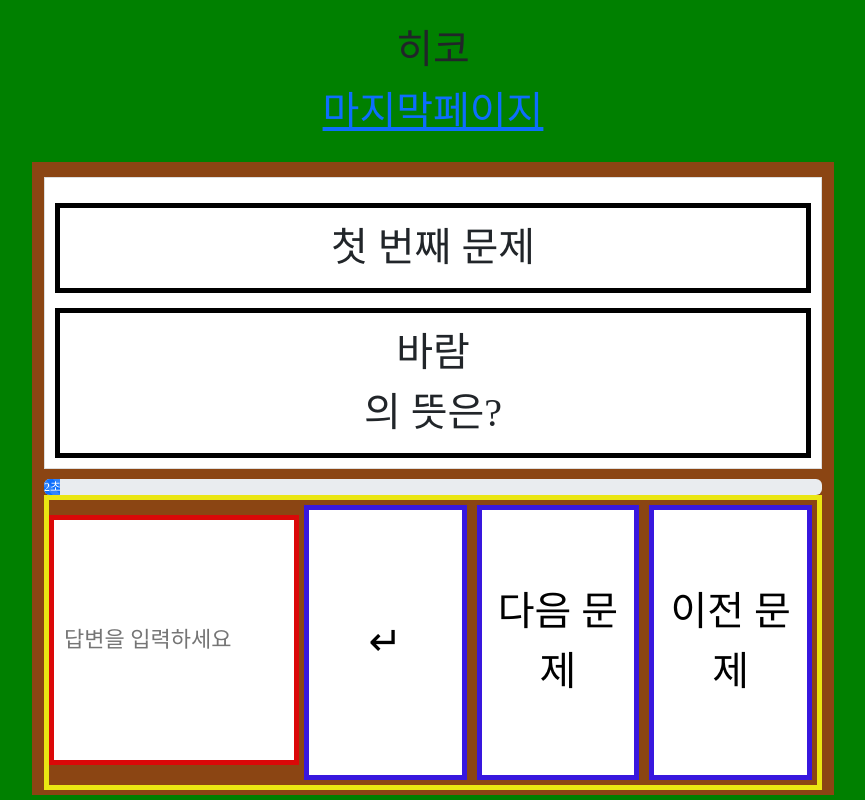
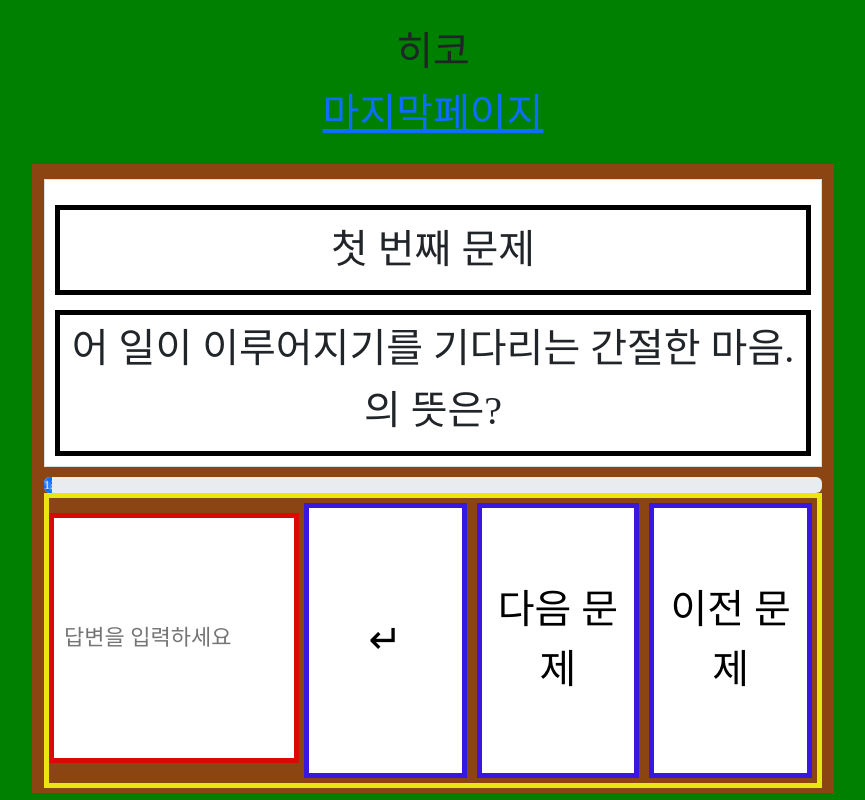
Before and after one commit to mnyu123/HiKo, a React (Create React App) app: page /HiKo/second in a window 1280 px wide. Shown: the whole page, without its empty margins (207-1072 px from the left). Built offline with nearby package versions, Linux system fonts and the light colour scheme; a web font is replaced by a local one.

Commit message:
타이핑 스크립트 효과 일부수정 + 단어 뜻이 나오게 변경

```diff
--- a/src/pages/Second.js
+++ b/src/pages/Second.js
@@ -14,7 +14,7 @@ export default function Second() {
   // timeLeft: 남은 시간
   // setTimeLeft: 남은 시간을 변경하는 함수
   // useState(300): timeLeft의 초기값을 300으로 설정 = 5분(5 * 60초)
-  const [timeLeft, setTimeLeft] = useState(300); // 5분(5 * 60초)
+  const [timeLeft, setTimeLeft] = useState(150); // 5분(5 * 60초)
 
   // progress: ProgressBar 진행률
   // setProgress: ProgressBar 진행률을 변경하는 함수
@@ -28,9 +28,9 @@ export default function Second() {
   // API를 추가하고 나서는 여기가 변수처럼 변해야 할듯
   // questions: 문제 목록
   const questions = [
-    { number: "첫 번째", content: "바람" },
-    { number: "두 번째", content: "시나브로" },
-    { number: "세 번째", content: "나무" },
+    { number: "첫 번째", content: "어떤 일이 이루어지기를 기다리는 간절한 마음." },
+    { number: "두 번째", content: "모르는 사이에 조금씩 조금씩." },
+    { number: "세 번째", content: "땔감이 되는 나무붙이." },
   ];
 
   useEffect(() => {
@@ -38,7 +38,7 @@ export default function Second() {
       // 시간이 0 이면 다음문제로 넘어감.
       if (currentQuestion < questions.length) {
         setCurrentQuestion(currentQuestion + 1);
-        setTimeLeft(300); // 다음 문제로 이동할 때 시간 초기화
+        setTimeLeft(150); // 다음 문제로 이동할 때 시간 초기화
       }
     }
 
@@ -50,14 +50,14 @@ export default function Second() {
           if (currentQuestion < questions.length) {
             setCurrentQuestion(currentQuestion + 1);
             setProgress(0); // ProgressBar 초기화
-            return 300; // 카운트다운 초기화
+            return 150; // 카운트다운 초기화
           }
           return prevTime;
         } else {
           return prevTime - 1;
         }
       });
-    }, 1000);
+    }, 3000);
 
     return () => {
       clearInterval(timer);
@@ -79,7 +79,7 @@ export default function Second() {
     if (currentQuestion < questions.length) {
       setCurrentQuestion(currentQuestion + 1);
       setProgress(0); // ProgressBar 초기화
-      setTimeLeft(300); // 카운트다운 초기화
+      setTimeLeft(150); // 카운트다운 초기화
     } else {
       // 마지막 문제입니다 출력 후 다음 컴포넌트로 이동 예정
       showAlertMessage2();
@@ -91,7 +91,7 @@ export default function Second() {
     if (currentQuestion > 1) {
       setCurrentQuestion(currentQuestion - 1);
       setProgress(0); // ProgressBar 초기화
-      setTimeLeft(300); // 카운트다운 초기화
+      setTimeLeft(150); // 카운트다운 초기화
     } else {
       // 첫번째 문제임을 알려줌
       showAlertMessage1();
@@ -114,31 +114,71 @@ export default function Second() {
   };
 
   // 타이핑 효과 컴포넌트
+
   const TypingTitle = ({ content }) => {
-    const [typedContent, setTypedContent] = useState("");
-    const [count, setCount] = useState(0);
+    const [apiwords, setApiwords] = useState("");
+    const [isComplete, setIsComplete] = useState(false);
 
     useEffect(() => {
-      let typingInterval;
-
-      const typeNextCharacter = () => {
-        if (count < content.length) {
-          setTypedContent((prevContent) => prevContent + content[count]);
-          setCount(count + 1);
+      let count = 0;
+      const typingInterval = setInterval(() => {
+        if (count < content.length-1) {
+          setApiwords((prevTitleValue) => prevTitleValue + content[count]);
+          count++;
         } else {
-          clearInterval(typingInterval); // 타이핑 완료 후 clearInterval
+          setIsComplete(true);
+          clearInterval(typingInterval);
         }
-      };
-
-      typingInterval = setInterval(typeNextCharacter, 100); // 타이핑 속도 조절 가능
+      }, 100);
 
       return () => {
         clearInterval(typingInterval);
+
       };
-    }, [content, count]);
+    }, [content]);
 
-    return <div>{typedContent}</div>;
+    return (
+      <h1 className="main-title">
+        {isComplete ? content : apiwords}
+      </h1>
+    );
   };
+
+
+
+
+
+
+
+
+
+
+
+  // const TypingTitle = ({ content }) => {
+  //   const [typedContent, setTypedContent] = useState("");
+  //   const [count, setCount] = useState(0);
+
+  //   useEffect(() => {
+  //     let typingInterval;
+
+  //     const typeNextCharacter = () => {
+  //       if (count < content.length) {
+  //         setTypedContent((prevContent) => prevContent + content[count]);
+  //         setCount(count + 1);
+  //       } else {
+  //         clearInterval(typingInterval); // 타이핑 완료 후 clearInterval
+  //       }
+  //     };
+
+  //     typingInterval = setInterval(typeNextCharacter, 100); // 타이핑 속도 조절 가능
+
+  //     return () => {
+  //       clearInterval(typingInterval);
+  //     };
+  //   }, [content, count]);
+
+  //   return <div className="typing-title">{typedContent}</div>; // Add a CSS class to style the typing text
+  // };
 
   return (
     <body>
@@ -153,14 +193,14 @@ export default function Second() {
             questions[currentQuestion - 1].number
           } 문제`}</div>
           <div className="question-content">
-            <TypingTitle content={questions[currentQuestion - 1].content} />의
+            <TypingTitle content={questions[currentQuestion-1].content} />의
             뜻은?
           </div>
         </div>
         {/* 부트 스트랩 프로그레스 바 사용 | math.round는 정수로 계산이고 */}
         {/* 프로그레스바 1초씩 증가하는 연산 */}
         <CustomProgressBar
-          now={Math.round(((300 - timeLeft) / 300) * 100)}
+          now={Math.round(((150 - timeLeft) / 150) * 100)}
         />{" "}
         {/* ProgressBar 컴포넌트 사용 */}
         {/* 여기는 정답을 고르는 선택 버튼들 */}
```
